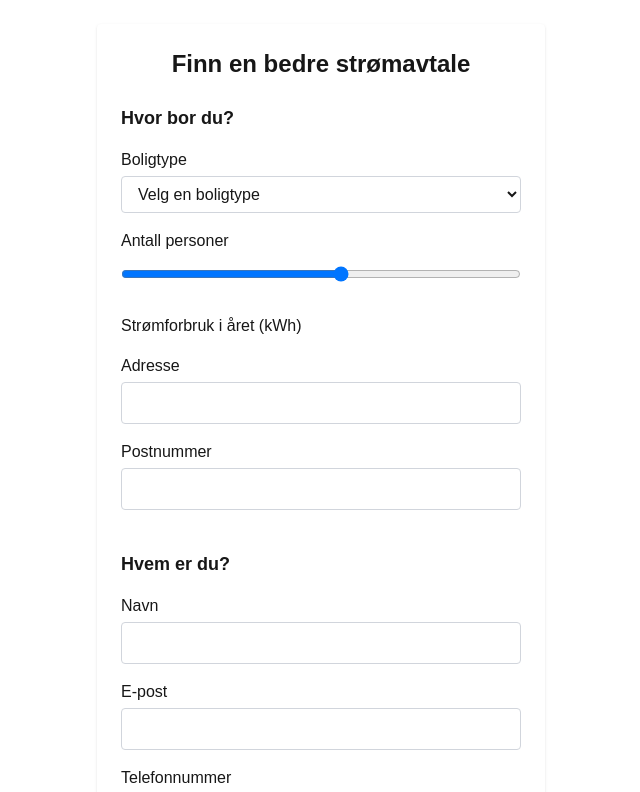
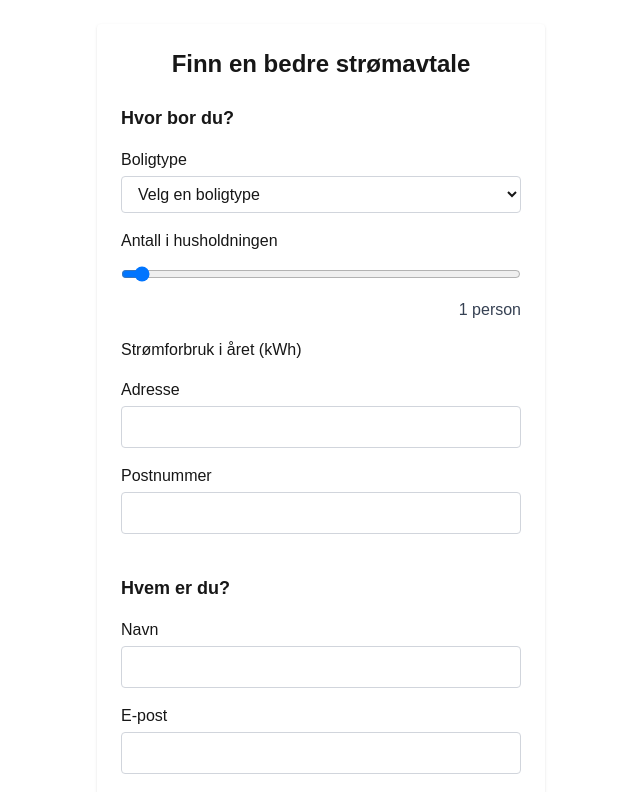
Before and after one commit to maleneivy/react-json-schema, a Next.js app: page / in a window 1280 px wide. Shown: the top 792 px of the page, without its empty margins (319-959 px from the left). Built offline with nearby package versions, Linux system fonts and the light colour scheme.

Commit message:
Add dynamic label for range input with singular/plural "person" display and default startValue

```diff
--- a/src/components/FormElements/RangeInput.jsx
+++ b/src/components/FormElements/RangeInput.jsx
@@ -1,10 +1,14 @@
 export default function RangeInput({ field, value, error, errorId, onChange }) {
+  const actualValue = value !== undefined && value !== "" ? value : field.startValue || field.minValue;
+  const personLabel = actualValue === 1 ? "person" : "personer";
+
   return (
+    <div>
       <input
-      type={"range"}
+        type="range"
         id={field.name}
         name={field.name}
-      value={value ?? field.startValue}
+        value={actualValue}
         min={field.minValue}
         max={field.maxValue}
         step={field.step}
@@ -15,5 +19,11 @@ export default function RangeInput({ field, value, error, errorId, onChange }) {
           error ? "border-red-500" : "border-gray-300"
         }`}
       />
+
+      <p className="text-md text-gray-700 text-right">
+        {actualValue} {personLabel}
+      </p>
+
+    </div>
   );
 }
--- a/src/data/formData.js
+++ b/src/data/formData.js
@@ -5,7 +5,7 @@ export const formData = {
       title: "Hvor bor du?",
       fields: [
         { label: "Boligtype", name: "property_types", type: "select", options: ["Enebolig", "Leilighet", "Rekkehus", "Hytte", "Annet"], required: true },
-        { label: "Antall personer", name: "peopleCount", type: "range", required: true, minValue: 1, maxValue: 10, step: 1, startValue: 2 },
+        { label: "Antall i husholdningen", name: "peopleCount", type: "range", required: true, minValue: 1, maxValue: 10, step: 1, startValue: 1 },
         { label: "Strømforbruk i året (kWh)", name: "electricityUsage", type: "number" },
         { label: "Adresse", name: "address", type: "text", required: true },
         { label: "Postnummer", name: "zip", type: "text", required: true }
```
Lines whose indentation alone changed are shown as unchanged.
